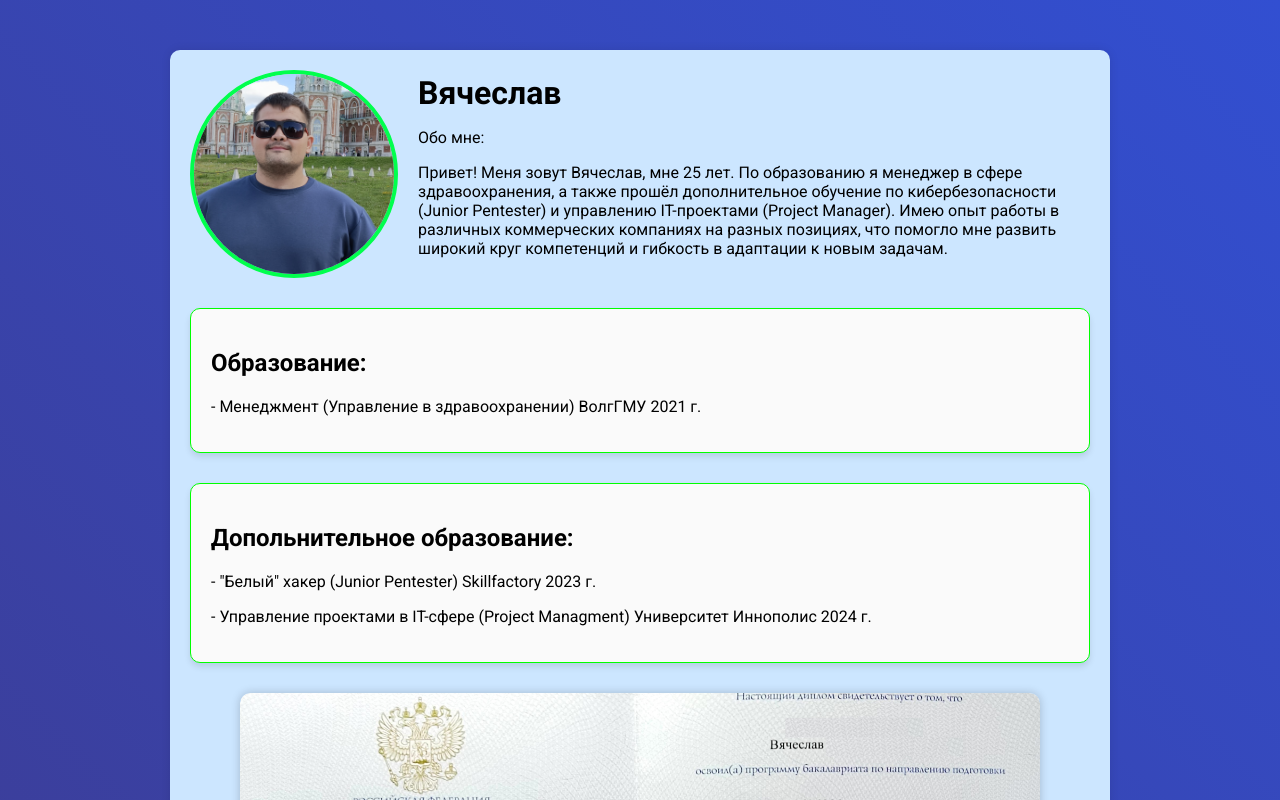
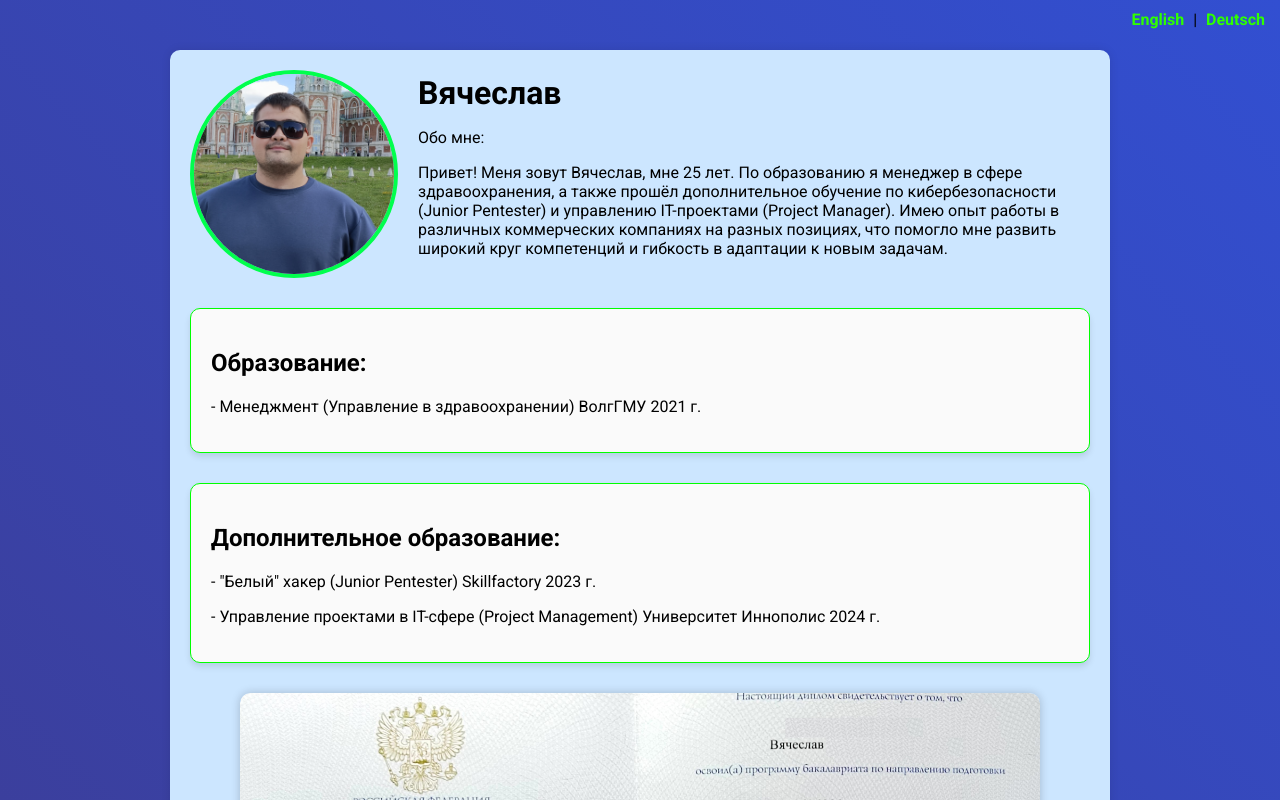
Before and after one commit to justdude-cmd/my-1p-website, a plain HTML site: page index.html in a window 1280 px wide. Shown: the top 800 px of the page. Drawn offline with Linux system fonts and the light colour scheme; grey boxes are pictures that could not be loaded.

Commit message:
Update index.html
исправил ошибки, добавил пару фраз и смену языка

```diff
--- a/index.html
+++ b/index.html
@@ -41,6 +41,20 @@
             background: linear-gradient(45deg, #240746d8, #324fd1);
             margin: 0;
             padding: 0;
+        }
+        .language-switcher {
+         position: absolute;
+         top: 10px;
+         right: 10px;
+        }
+        .language-switcher a {
+         text-decoration: none;
+         margin: 0 5px;
+         color: hsl(109, 100%, 50%);
+         font-weight: bold;
+        }
+        .language-switcher a:hover {
+         color: #ff00bb;
         }
         .container {
             max-width: 900px;
@@ -181,6 +195,10 @@
     </style>
 </head>
 <body>
+<div class="language-switcher">
+  <a href="en/index.html">English</a> |
+  <a href="de/index.html">Deutsch</a>
+</div>
     <div class="container">
         <div class="header">
             <img src="images/123.jpg" alt="Моя фотография">
@@ -201,9 +219,9 @@
                 <p> - Менеджмент (Управление в здравоохранении) ВолгГМУ 2021 г. </p>
                 </div>
                 <div class="section">
-                    <h2>Допольнительное образование:</h2>
+                    <h2>Дополнительное образование:</h2>
                     <p> - "Белый" хакер (Junior Pentester) Skillfactory 2023 г. </p>
-                    <p> - Управление проектами в IT-сфере (Project Managment) Университет Иннополис 2024 г.</p>
+                    <p> - Управление проектами в IT-сфере (Project Management) Университет Иннополис 2024 г.</p>
         </div>
         <div>
             <div class="slider-container">
@@ -234,11 +252,11 @@
             <h2><b>Hard Skills</b> (профессиональные навыки):</h2>
             <p><b> 1. Управление проектами в IT </b>(Project Manager):</p>
             <p> - Ведение проектов, планирование, работа с командами.</p>
-            <p> - Agile, Scrum, Kanban (основы).</p>
-            <p> - Jira, YouGile, Miro.</p>
+            <p> - Agile, Scrum, Kanban (основы). </p>
+            <p> - Jira, YouGile, Notion, Miro.</p>
             <p><b> 2. Кибербезопасность</b> (Junior Pentester):</p>
 	        <p> - Основы тестирования на проникновение.</p>
-	        <p> - Базовые знания уязвимостей (OWASP, SQL-инъекции, XSS).</p>
+	        <p> - Базовые знания уязвимостей (OWASP, SQL-инъекции, XSS). </p>
 	        <p> - Linux, терминал, работа с Kali Linux.</p>
 	        <p><b> 3. Администрирование Linux (Debian):</b></p>
         	<p> - Работа с сервером, консолью, пакетами.</p>
@@ -262,14 +280,15 @@
 
             <h2>Языки:</h2>
             <p> - Русский</p>
-            <p> - Английский (B2) </p>
+            <p> - Английский (B1)</p>
+            <p> - С использованием LLM любой язык (C2) </p>
         </div>
         <div class="section">
             <h2>"Pet" Projects:</h2>
             <p><b>Bclicker</b>
                 - кликер написанный на python, также есть .exe версия для Windows. </p>
             <p><b>Afounded</b>
-                -	приложение для телефона, которое будет отслеживать другой телефон его координаты (GPS) и по запросу подавать звуковые и световые сигналы чтобы найти телефон.</p>
+                - приложение для телефона, которое будет отслеживать другой телефон его координаты (GPS) и по запросу подавать звуковые и световые сигналы чтобы найти телефон.</p>
             <p><b>Спектр</b>
                 - приватный помощник руководителя с интеграцией популярных сервисов на основе "ИИ" </p>
         </div>
```
